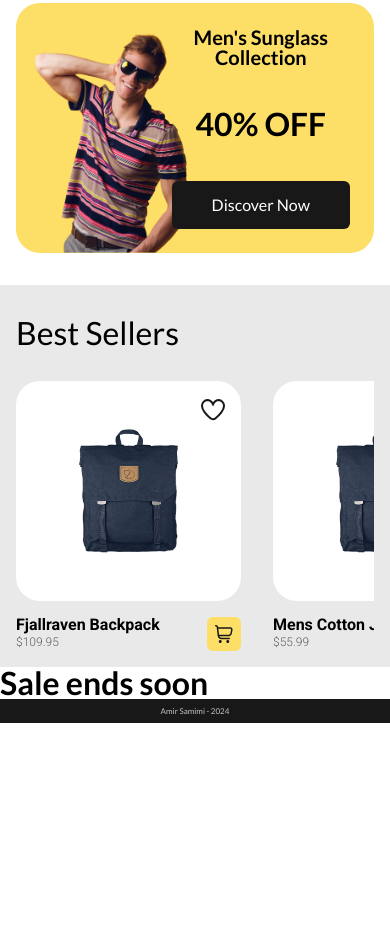
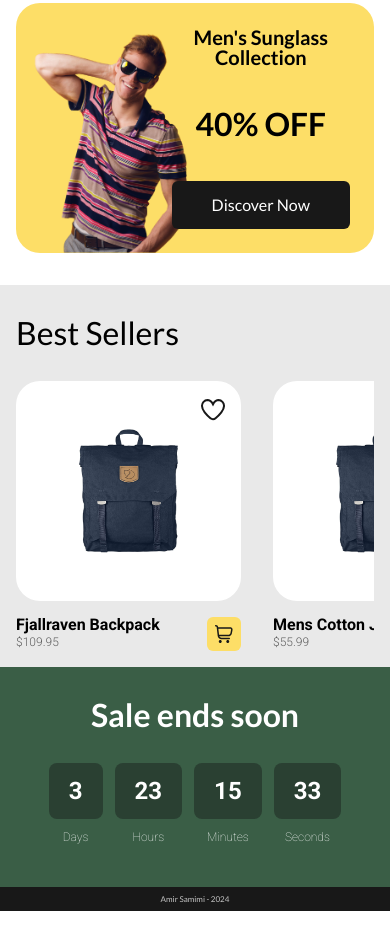
Before and after one commit to amirnsamimi/Etalon, a plain HTML site: page index.html in a window 390 px wide. Shown: the part 1223-2172 px from the top of the page. Before the commit the page ends 1994 px from the top, so only its background shows below. Drawn offline with nearby package versions, Linux system fonts and the light colour scheme.

Commit message:
mobile version ready for debugging

```diff
--- a/assets/styles/colors.css
+++ b/assets/styles/colors.css
@@ -6,6 +6,10 @@
 
 .bg-themarablack {
   background-color: var(--themara-black);
+}
+
+.bg-freshherbs {
+  background-color: var(--fresh-herbs);
 }
 
 /* shadows */
--- a/assets/styles/main.css
+++ b/assets/styles/main.css
@@ -102,3 +102,22 @@
 .favorite input:checked ~ svg {
   fill: var(--themara-black);
 }
+
+/* times */
+
+.time-number {
+  background-color: var(--mushiao-green);
+  line-height: 32px;
+  font-size: 24px;
+  font-weight: 700;
+  font-family: "roboto";
+  padding: 12px 20px;
+  border-radius: 8px;
+}
+
+.time-desc {
+  font-size: 12px;
+  font-weight: 200;
+  font-family: "roboto";
+  padding: 12px 0;
+}
--- a/index.html
+++ b/index.html
@@ -271,8 +271,28 @@
           </ul>
         </div>
       </section>
-      <section class="sales-timer">
-        <h2 class="text-2 bold">Sale ends soon</h2>
+      <section
+        class="sales-timer bg-palegold flex flex-col justify-center items-center w-full bg-freshherbs text-solidWhite py-8"
+      >
+        <h2 class="text-2 bold pb-8">Sale ends soon</h2>
+        <div class="flex items-center gap-3 text-center">
+          <div class="grid">
+            <span class="time-number">3</span>
+            <span class="time-desc">Days</span>
+          </div>
+          <div class="grid">
+            <span class="time-number">23</span>
+            <span class="time-desc">Hours</span>
+          </div>
+          <div class="grid">
+            <span class="time-number">15</span
+            ><span class="time-desc">Minutes</span>
+          </div>
+          <div class="grid">
+            <span class="time-number">33</span>
+            <span class="time-desc">Seconds</span>
+          </div>
+        </div>
       </section>
     </main>
     <footer
```
